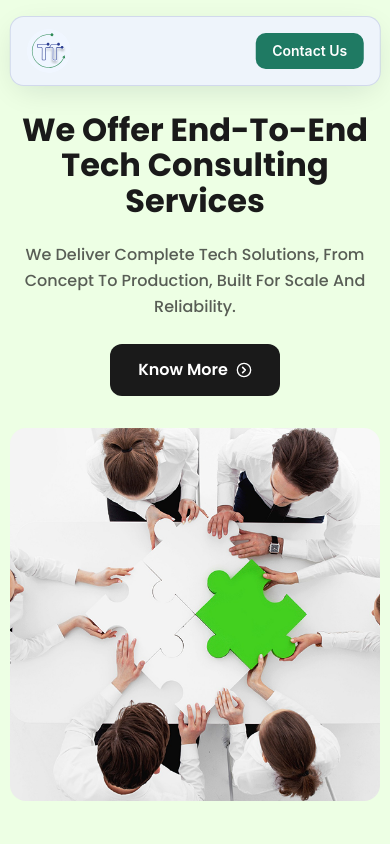
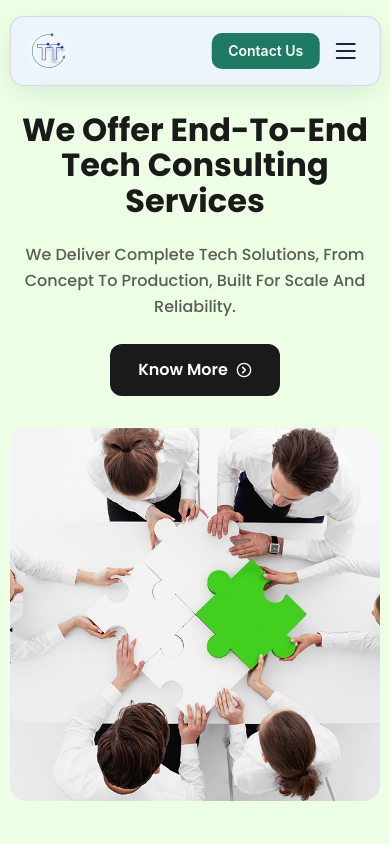
Before and after one commit to gokul-srinath/trinovtech-2.0, a Next.js app: page / in a window 390 px wide. Shown: the top 844 px of the page. Built offline with nearby package versions, Linux system fonts and the light colour scheme.

Commit message:
nav hamburger

```diff
--- a/src/components/Navbar.tsx
+++ b/src/components/Navbar.tsx
@@ -13,12 +13,21 @@ const navItems = [
 
 export default function Navbar() {
   const [rotation, setRotation] = useState(0)
+  const [menuOpen, setMenuOpen] = useState(false)
 
   useEffect(() => {
     const handleScroll = () => setRotation(window.scrollY * 0.08)
     window.addEventListener('scroll', handleScroll, { passive: true })
     return () => window.removeEventListener('scroll', handleScroll)
   }, [])
+
+  // Close menu on outside click
+  useEffect(() => {
+    if (!menuOpen) return
+    const handler = () => setMenuOpen(false)
+    document.addEventListener('click', handler)
+    return () => document.removeEventListener('click', handler)
+  }, [menuOpen])
 
   return (
     <header className="fixed left-1/2 top-4 z-50 w-[min(95%,1100px)] -translate-x-1/2 rounded-[14px] border border-[rgba(44,62,145,0.15)] bg-[#eef4fb] shadow-[0_8px_32px_-8px_rgba(15,23,42,0.14)] transition-shadow duration-300">
@@ -30,17 +39,11 @@ export default function Navbar() {
             className="flex h-11 w-11 items-center justify-center"
             style={{ transform: `rotate(${rotation}deg)`, transition: 'transform 0.1s linear' }}
           >
-            <Image
-              src="/trinovtech modular logo.svg"
-              alt="Trinovtech"
-              width={44}
-              height={44}
-              priority
-            />
+            <Image src="/trinovtech modular logo.svg" alt="Trinovtech" width={44} height={44} priority />
           </span>
         </a>
 
-        {/* Nav links */}
+        {/* Desktop nav links */}
         <nav className="hidden flex-1 items-center justify-start gap-1 md:flex">
           {navItems.map((item) => (
             <a
@@ -53,21 +56,63 @@ export default function Navbar() {
           ))}
         </nav>
 
-        {/* CTA */}
+        {/* Desktop CTA */}
         <a
-          href="contact"
+          href="/contact"
           className="ml-auto hidden rounded-[10px] bg-[#1f7a63] px-5 py-2.5 text-[15px] font-semibold text-white transition hover:bg-[#196749] md:inline-flex"
         >
           Contact Us
         </a>
 
-        {/* Mobile CTA */}
-        <a
-          href="#contact"
-          className="ml-auto rounded-[10px] bg-[#1f7a63] px-4 py-2 text-sm font-semibold text-white md:hidden"
-        >
-          Contact Us
-        </a>
+        {/* Mobile: hamburger + CTA */}
+        <div className="ml-auto flex items-center gap-2 md:hidden">
+          <a
+            href="/contact"
+            className="rounded-[10px] bg-[#1f7a63] px-4 py-2 text-sm font-semibold text-white"
+          >
+            Contact Us
+          </a>
+
+          {/* Hamburger button */}
+          <button
+            onClick={(e) => { e.stopPropagation(); setMenuOpen((v) => !v) }}
+            className="flex h-9 w-9 flex-col items-center justify-center gap-[5px] rounded-lg transition-colors hover:bg-[rgba(31,122,99,0.08)]"
+            aria-label="Toggle menu"
+          >
+            <span
+              className="block h-[2px] w-5 rounded-full bg-[#1a2340] transition-all duration-300"
+              style={{ transform: menuOpen ? 'translateY(7px) rotate(45deg)' : 'none' }}
+            />
+            <span
+              className="block h-[2px] w-5 rounded-full bg-[#1a2340] transition-all duration-300"
+              style={{ opacity: menuOpen ? 0 : 1 }}
+            />
+            <span
+              className="block h-[2px] w-5 rounded-full bg-[#1a2340] transition-all duration-300"
+              style={{ transform: menuOpen ? 'translateY(-7px) rotate(-45deg)' : 'none' }}
+            />
+          </button>
+        </div>
+      </div>
+
+      {/* Mobile dropdown */}
+      <div
+        className="overflow-hidden transition-all duration-300 md:hidden"
+        style={{ maxHeight: menuOpen ? '320px' : '0px' }}
+        onClick={(e) => e.stopPropagation()}
+      >
+        <nav className="flex flex-col px-4 pb-4 pt-1 gap-1">
+          {navItems.map((item) => (
+            <a
+              key={item.href}
+              href={item.href}
+              onClick={() => setMenuOpen(false)}
+              className="rounded-lg px-4 py-2.5 text-[15px] font-medium text-[#1a2340] transition-colors hover:bg-[rgba(31,122,99,0.08)] hover:text-[#1f7a63]"
+            >
+              {item.label}
+            </a>
+          ))}
+        </nav>
       </div>
     </header>
   )
```
